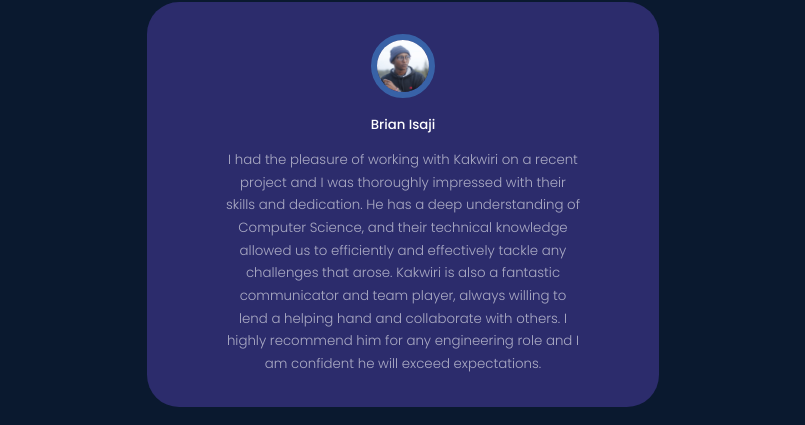
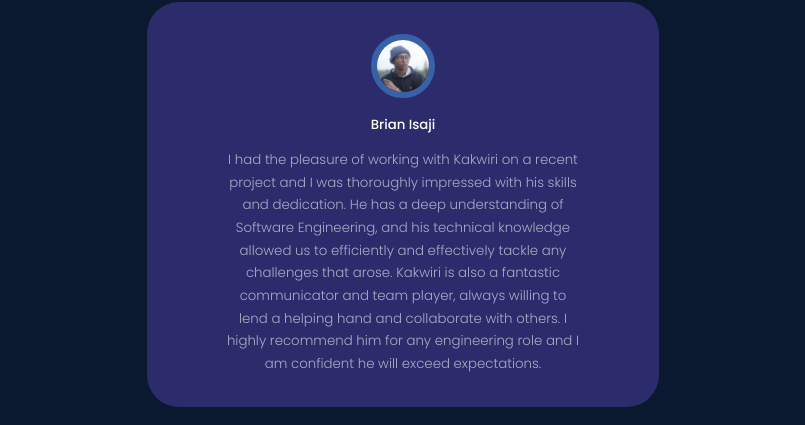
Before and after one commit to KakwiriStephen/sturdy-goggles, a React (Create React App) app: page / in a window 1280 px wide. Shown: the part 4110-4535 px from the top of the page, without its empty margins (237-1042 px from the left). Built offline with nearby package versions, Linux system fonts and the light colour scheme.

Commit message:
REfactor

```diff
--- a/src/components/testimonials/Testimonial.jsx
+++ b/src/components/testimonials/Testimonial.jsx
@@ -20,26 +20,8 @@ const data = [
     avatar: AVTR1,
     name: "Brian Isaji",
     review:
-      "I had the pleasure of working with Kakwiri on a recent project and I was thoroughly impressed with their skills and dedication. He has a deep understanding of Computer Science, and their technical knowledge allowed us to efficiently and effectively tackle any challenges that arose. Kakwiri is also a fantastic communicator and team player, always willing to lend a helping hand and collaborate with others. I highly recommend him for any engineering role and I am confident he will exceed expectations.",
+      "I had the pleasure of working with Kakwiri on a recent project and I was thoroughly impressed with his skills and dedication. He has a deep understanding of Software Engineering, and his technical knowledge allowed us to efficiently and effectively tackle any challenges that arose. Kakwiri is also a fantastic communicator and team player, always willing to lend a helping hand and collaborate with others. I highly recommend him for any engineering role and I am confident he will exceed expectations.",
   },
-  // {
-  //   avatar: AVTR2,
-  //   name: "Kadzo Karanja",
-  //   review:
-  //     "I had the pleasure of working with Kakwiri on a recent project and I was thoroughly impressed with their skills and dedication. He has a deep understanding of Computer Science, and their technical knowledge allowed us to efficiently and effectively tackle any challenges that arose. Kakwiri is also a fantastic communicator and team player, always willing to lend a helping hand and collaborate with others. I highly recommend him for any engineering role and I am confident he will exceed expectations.",
-  // },
-  // {
-  //   avatar: AVTR3,
-  //   name: "Nacy Karanja",
-  //   review:
-  //     "I had the pleasure of working with Kakwiri on a recent project and I was thoroughly impressed with their skills and dedication. He has a deep understanding of Computer Science, and their technical knowledge allowed us to efficiently and effectively tackle any challenges that arose. Kakwiri is also a fantastic communicator and team player, always willing to lend a helping hand and collaborate with others. I highly recommend him for any engineering role and I am confident he will exceed expectations.",
-  // },
-  // {
-  //   avatar: AVTR4,
-  //   name: "Shiroo Karanja",
-  //   review:
-  //     "I had the pleasure of working with Kakwiri on a recent project and I was thoroughly impressed with their skills and dedication. He has a deep understanding of Computer Science, and their technical knowledge allowed us to efficiently and effectively tackle any challenges that arose. Kakwiri is also a fantastic communicator and team player, always willing to lend a helping hand and collaborate with others. I highly recommend him for any engineering role and I am confident he will exceed expectations.",
-  // },
 ];
 
 const Testimonial = () => {
```
